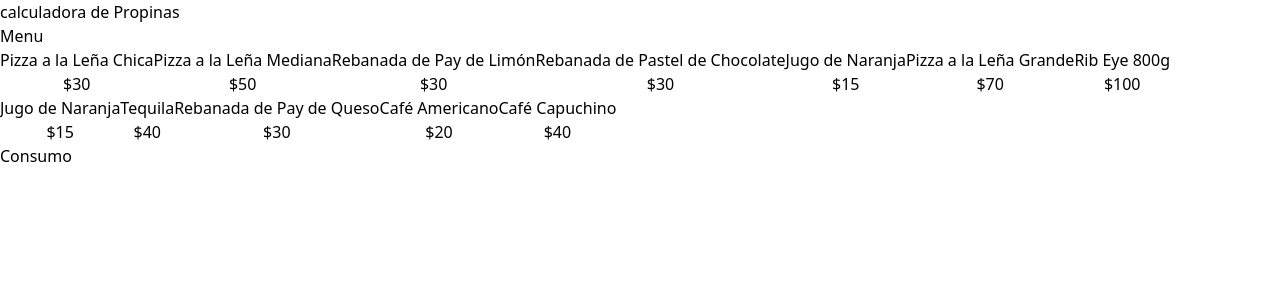
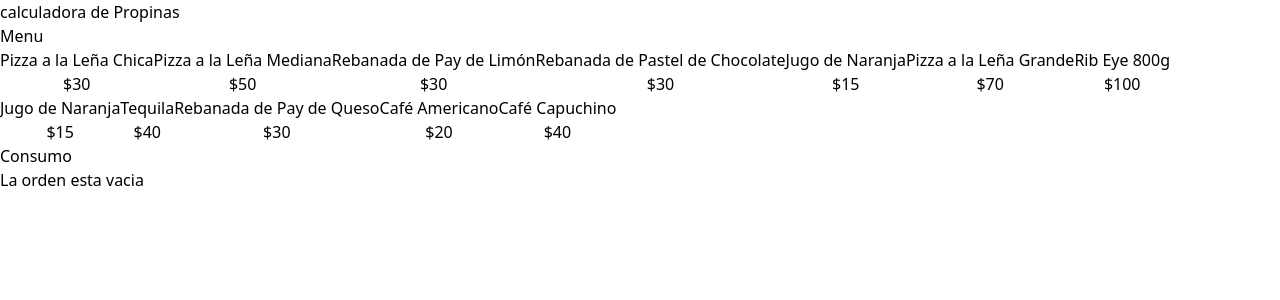
Before and after one commit to Fedeeherrera/calculadora-de-propinas, a React (Vite) app: page / in a window 1280 px wide. Shown: the top 300 px of the page. Built offline with nearby package versions, Linux system fonts and the light colour scheme.

Commit message:
creacion del componente order y deleteItem

```diff
--- a/src/App.tsx
+++ b/src/App.tsx
@@ -1,13 +1,10 @@
 import MenuItem from './components/MenuItem'
+import OrderContents from './components/OrderContents'
 import { menuItems } from './data/db'
 import useOrder from './hooks/useOrder'
 
 function App() {
-
-  const {addItem} = useOrder()
-
-  console.log(menuItems)
-
+  const { order, addItem, removeItem } = useOrder()
   return (
     <>
       <header className="bg-teal-400 py-5">
@@ -15,18 +12,17 @@
           calculadora de Propinas
         </h1>
       </header>
-
       <main className="max-w-7xl mx-auto py-20 grid md:grid-cols-2">
-        <div className='p-5'>
-          <h2 className='text-4xl font-black'>Menu</h2>
-          <div className='space-y-3  mt-10'>
+        <div className="p-5">
+          <h2 className="text-4xl font-black">Menu</h2>
+          <div className="space-y-3  mt-10">
             {menuItems.map((item) => (
               <MenuItem key={item.id} item={item} addItem={addItem} />
             ))}
           </div>
         </div>
-        <div>
-          <h2>Consumo</h2>
+        <div className="border border-dashed border-slate-300 p-5 rounded-lg space-y-10">
+          <OrderContents order={order} removeItem={removeItem} />
         </div>
       </main>
     </>
--- /dev/null
+++ b/src/components/OrderContents.tsx
@@ -0,0 +1,42 @@
+import { formatCurrency } from '../helpers'
+import { MenuItem, OrderItem } from '../types'
+
+type OrderContentsProps = {
+  order: OrderItem[],
+  removeItem : (id : MenuItem['id']) => void
+}
+
+const OrderContents = ({ order, removeItem }: OrderContentsProps) => {
+
+  return (
+    <div>
+      <h2 className="font-black text-4xl">Consumo</h2>
+      <div className="space-y-3 mt-10">
+        {order.length === 0 ? (
+          <p className="text-center">La orden esta vacia</p>
+        ) : (
+          order.map((item) => (
+            <div key={item.id} className="flex justify-between border-t items-center border-gray-200 py-5 last-of-type:border-b">
+              <div>
+                <p className="text-lg">
+                  {item.name} - {formatCurrency(item.price)}
+                </p>
+                <p className="font-black">
+                  Cantidad: {item.quantity} -{' '}
+                  {formatCurrency(item.price * item.quantity)}
+                </p>
+              </div>
+              <div>
+                <button onClick={() => removeItem(item.id)} className="bg-red-600 h-8 w-8 rounded-full text-white font-black">
+                  X
+                </button>
+              </div>
+            </div>
+          ))
+        )}
+      </div>
+    </div>
+  )
+}
+
+export default OrderContents
--- /dev/null
+++ b/src/helpers/index.ts
@@ -0,0 +1,6 @@
+export function formatCurrency(quantity: number) {
+  return new Intl.NumberFormat('en-US', {
+    style: 'currency',
+    currency: 'USD',
+  }).format(quantity)
+}
--- a/src/hooks/useOrder.ts
+++ b/src/hooks/useOrder.ts
@@ -19,12 +19,14 @@
     }
   }
 
-  console.log(order)
+  const removeItem = (id : MenuItem['id']) => {
+    setOrder(order.filter(item => item.id !== id))
+  }
 
   return {
     order,
-    setOrder,
     addItem,
+    removeItem,
   }
 }
 
```
